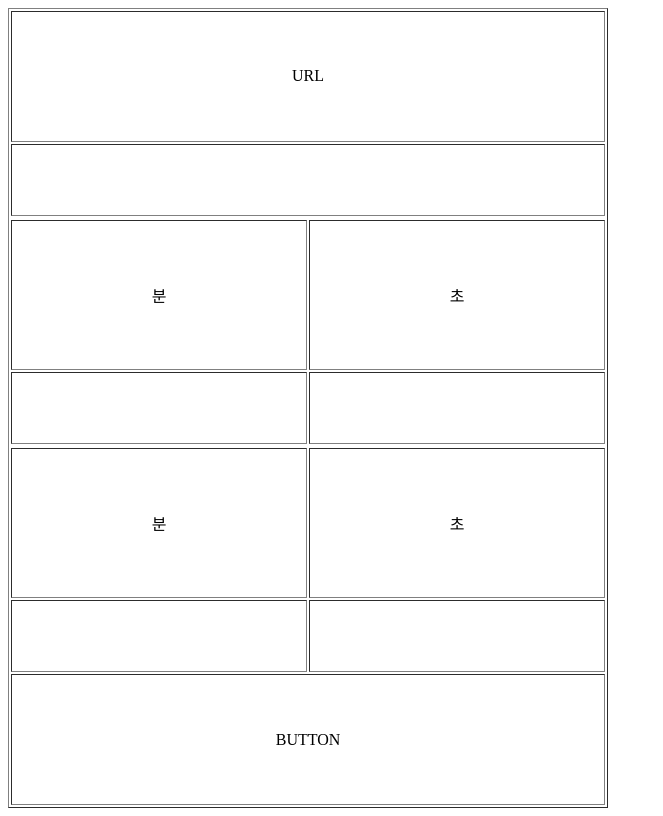
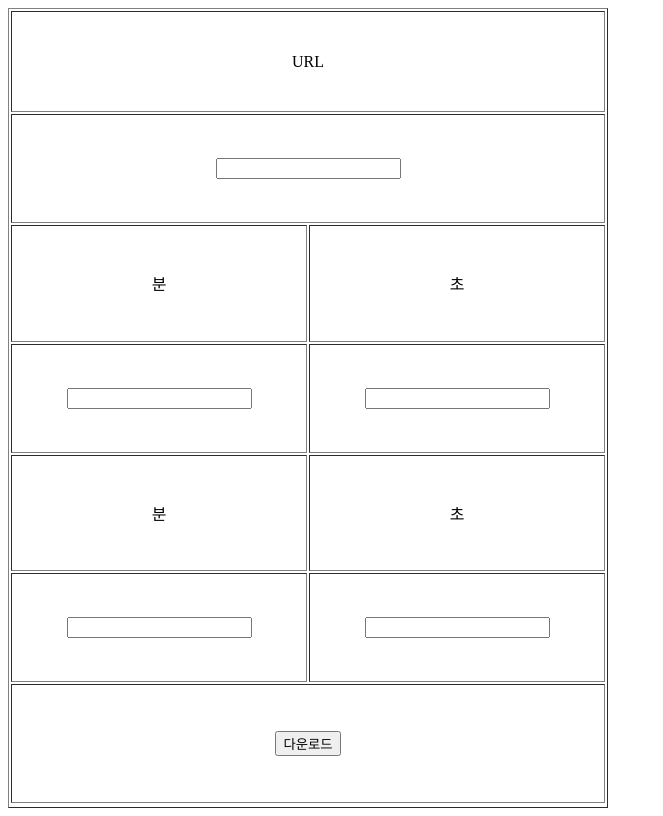
Before and after one commit to henongj/HTML_and_JS, a plain HTML site: page 2021_01/clip_downloader/HTML_code.html in a window 1280 px wide. Shown: the whole page, without its empty margins (0-663 px from the left). Drawn offline with Linux system fonts and the light colour scheme.

Commit message:
Update HTML_code.html

```diff
--- a/2021_01/clip_downloader/HTML_code.html
+++ b/2021_01/clip_downloader/HTML_code.html
@@ -1,7 +1,11 @@
+<!DOCTYPE html>
 <html>
     <head>
         <title>락드림 영상 다운로더 </title>
         <style>
+            title {
+                color = "red"; id = 'title' }
+
             td {
                 padding: 10px 10px;
                 text-align: center;
@@ -14,7 +18,7 @@
 
             input {
                 text-align: right;
- //               border: none;
+                // border: none;
             }
 
             input:focus {
@@ -22,30 +26,41 @@
             }
         </style>
     </head>
-
-
     <body>
+        <script src="code.js"></script>
         <table border="1" width=600 height=800 bgcolor=#FFFFFF>
             <tr>
                 <td colspan="2">URL</td>
             <tr>
-                <td colspan="2"></td>
-            <tr/>
+                <td colspan="2">
+                    <input type="text" id="url_box"></input>
+                </td>
+            </tr>
             <tr>
                 <td>분 </td>
                 <td>초 </td>
             <tr>
-                <td></td>
-                <td></td>
-            <tr/></tr>
+                <td>
+                    <input type="text" id="url_box" maxlength='2'></input>
+                </td>
+                <td>
+                    <input type="text" id="url_box" maxlength='2'></input>
+                </td>
+            </tr>
             <tr>
                 <td>분 </td>
                 <td>초 </td>
             <tr>
-                <td></td>
-                <td></td>
-            <tr/>
-            <td colspan="2">BUTTON</td>
-
-
-</tr></tr></table></body></html>
+                <td>
+                    <input type="text" id="url_box" maxlength='2'></input>
+                </td>
+                <td>
+                    <input type="text" id="url_box" maxlength='2'></input>
+                </td>
+            </tr>
+            <tr>
+                <td colspan="2">
+                    <input type='button' value='다운로드'/>
+                </td>
+            <tr></tr>
+</tr></tr></tr></table></body></html>
```
